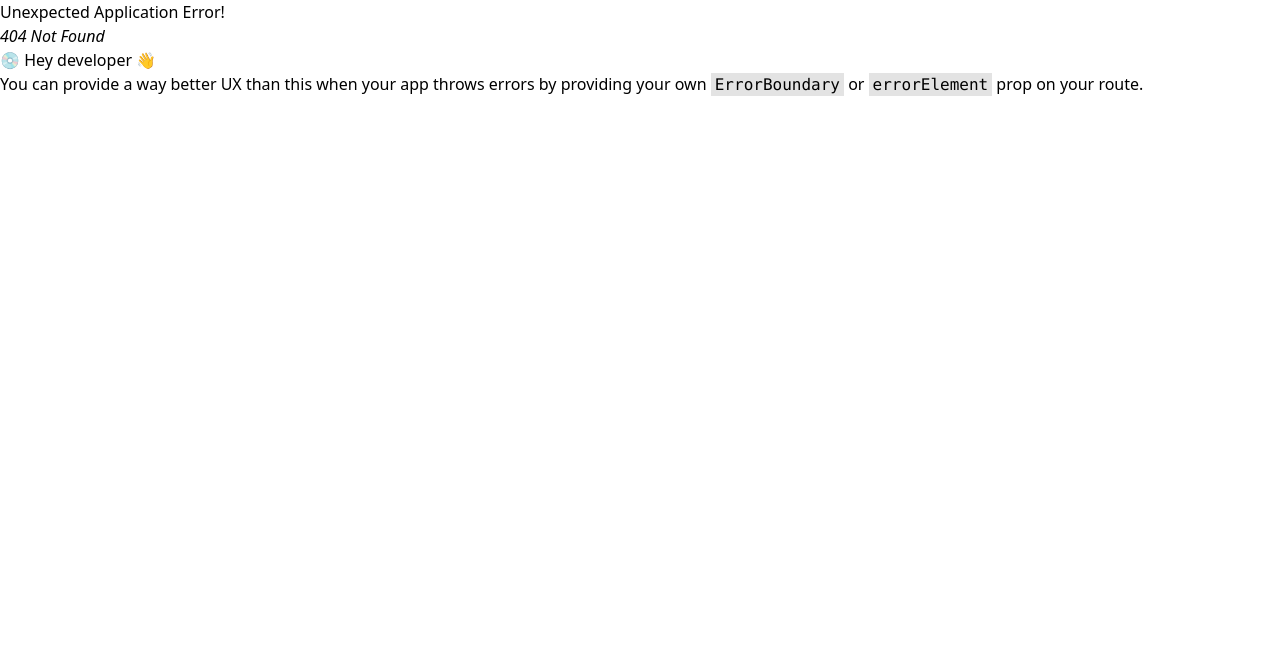
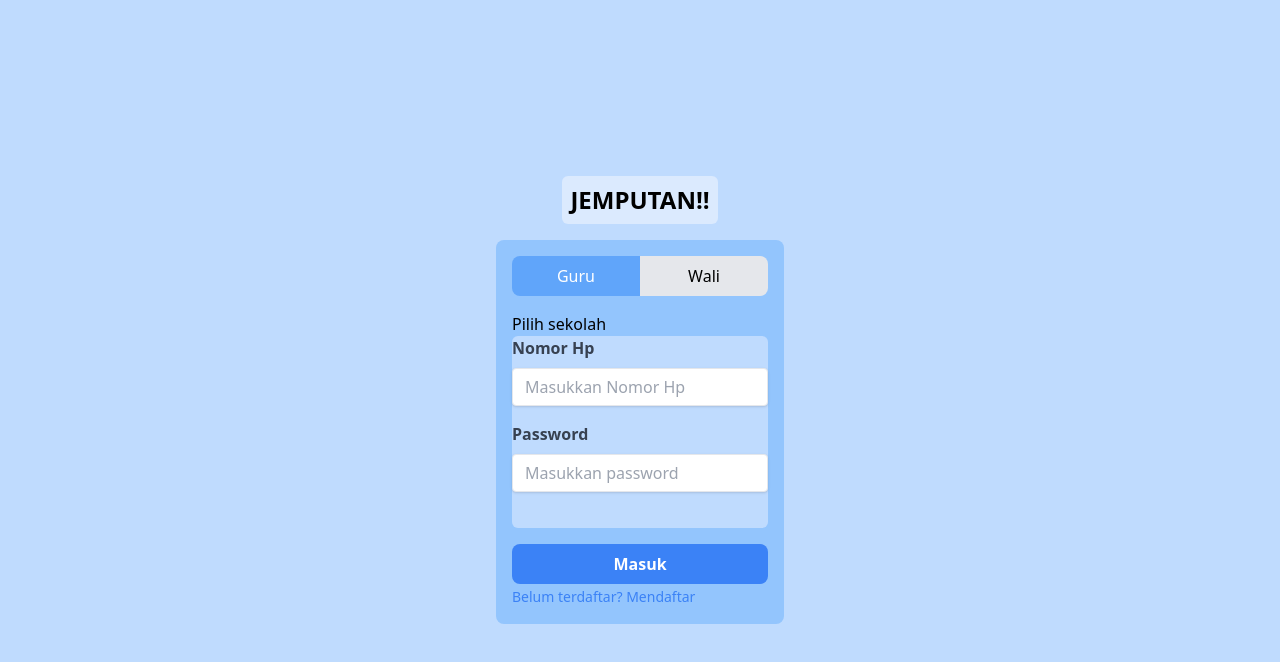
Before and after one commit to accelerator-01/jemputan, a React (Vite) app: page /auth in a window 1280 px wide. Before the commit this address had no page. Shown: the top 662 px of the page. Built offline with nearby package versions, Linux system fonts and the light colour scheme; the HTML template or start-up script is replaced by a standard one.

Commit message:
Hot Fix on auth components

```diff
--- a/src/auth/AuthCard.jsx
+++ b/src/auth/AuthCard.jsx
@@ -1,9 +1,58 @@
-import loadingImg from "../assets/loadin_img.png";
+import { useState } from "react";
+import Login from "./Login";
+import Register from "./Register";
+import ChooseSchool from "./ChooseSchool";
+import DirectLink from "../utils/DirectLink";
+import Button from "../utils/Button";
+
 function AuthCard() {
+  const [activeTab, setActiveTab] = useState("Guru");
+  const [isLogin, setIsLogin] = useState(true);
+
+  const toggleAuth = () => {
+    setIsLogin(!isLogin);
+  };
   return (
-    <div>
-      On progress~
-      <img className="w-1/2" src={loadingImg} alt="loading" />
+    <div className="flex flex-col items-center justify-center min-h-screen bg-blue-200 p-4">
+      <div className="bg-blue-100 text-center text-2xl font-bold p-2 rounded-md mb-4">
+        JEMPUTAN!!
+      </div>
+      <div className="bg-blue-300 rounded-lg p-4 w-72">
+        <div className="flex justify-between mb-4">
+          <button
+            className={`w-1/2 py-2 rounded-l-lg ${
+              activeTab === "Guru" ? "bg-blue-400 text-white" : "bg-gray-200"
+            }`}
+            onClick={() => setActiveTab("Guru")}
+          >
+            Guru
+          </button>
+          <button
+            className={`w-1/2 py-2 rounded-r-lg ${
+              activeTab === "Wali" ? "bg-blue-400 text-white" : "bg-gray-200"
+            }`}
+            onClick={() => setActiveTab("Wali")}
+          >
+            Wali
+          </button>
+        </div>
+        <ChooseSchool />
+        {isLogin ? <Login /> : <Register />}
+        <Button color="blue" size="md" className="w-full py-2 rounded-lg">
+          {isLogin ? "Masuk" : "Mendaftar"}
+        </Button>
+        <DirectLink className="text-center mt-4">
+          {isLogin ? (
+            <>
+              Belum terdaftar? <span onClick={toggleAuth}>Mendaftar</span>
+            </>
+          ) : (
+            <>
+              Sudah terdaftar? <span onClick={toggleAuth}>Masuk</span>
+            </>
+          )}
+        </DirectLink>
+      </div>
     </div>
   );
 }
--- /dev/null
+++ b/src/auth/ChooseSchool.jsx
@@ -0,0 +1,5 @@
+function ChooseSchool() {
+  return <div>Pilih sekolah</div>;
+}
+
+export default ChooseSchool;
--- a/src/auth/Login.jsx
+++ b/src/auth/Login.jsx
@@ -1,47 +1,39 @@
-import { useState } from "react";
-import ChooseSchool from "./ChooseSchool";
-import Register from "./Register";
-
 function Login() {
-  const [activeTab, setActiveTab] = useState("Guru");
-
   return (
-    <div className="flex flex-col items-center justify-center min-h-screen bg-blue-200 p-4">
-      <div className="bg-blue-100 text-center text-2xl font-bold p-2 rounded-md mb-4">
-        JEMPUTAN!!
+    <>
+      <div className="bg-blue-200 h-48 rounded-md mb-4">
+        <form>
+          <div className="mb-4">
+            <label
+              htmlFor="nomorhp"
+              className="block text-gray-700 font-bold mb-2"
+            >
+              Nomor Hp
+            </label>
+            <input
+              type="nomorhp"
+              id="nomorhp"
+              className="shadow appearance-none border rounded w-full py-2 px-3 text-gray-700 leading-tight focus:outline-none focus:shadow-outline"
+              placeholder="Masukkan Nomor Hp"
+            />
+          </div>
+          <div className="mb-4">
+            <label
+              htmlFor="password"
+              className="block text-gray-700 font-bold mb-2"
+            >
+              Password
+            </label>
+            <input
+              type="password"
+              id="password"
+              className="shadow appearance-none border rounded w-full py-2 px-3 text-gray-700 leading-tight focus:outline-none focus:shadow-outline"
+              placeholder="Masukkan password"
+            />
+          </div>
+        </form>
       </div>
-      <div className="bg-blue-300 rounded-lg p-4 w-72">
-        <div className="flex justify-between mb-4">
-          <button
-            className={`w-1/2 py-2 rounded-l-lg ${
-              activeTab === "Guru" ? "bg-blue-400 text-white" : "bg-gray-200"
-            }`}
-            onClick={() => setActiveTab("Guru")}
-          >
-            Guru
-          </button>
-          <button
-            className={`w-1/2 py-2 rounded-r-lg ${
-              activeTab === "Wali" ? "bg-blue-400 text-white" : "bg-gray-200"
-            }`}
-            onClick={() => setActiveTab("Wali")}
-          >
-            Wali
-          </button>
-        </div>
-        <div className="bg-blue-200 h-48 rounded-md mb-4">
-          <ChooseSchool />
-          {/* Content goes here */}
-        </div>
-        <button className="bg-blue-500 text-white w-full py-2 rounded-lg">
-          Masuk
-        </button>
-        <div className="text-center mt-4">
-          Belum terdaftar?{" "}
-          <Register className="text-blue-500">Mendaftar</Register>
-        </div>
-      </div>
-    </div>
+    </>
   );
 }
 
--- a/src/auth/Register.jsx
+++ b/src/auth/Register.jsx
@@ -1,46 +1,39 @@
-import { useState } from "react";
-import ChooseSchool from "./ChooseSchool";
-import Login from "./Login";
-
 function Register() {
-  const [activeTab, setActiveTab] = useState("Guru");
-
   return (
-    <div className="flex flex-col items-center justify-center min-h-screen bg-blue-200 p-4">
-      <div className="bg-blue-100 text-center text-2xl font-bold p-2 rounded-md mb-4">
-        JEMPUTAN!!
+    <>
+      <div className="bg-blue-200 h-48 rounded-md mb-4">
+        <form>
+          <div className="mb-4">
+            <label
+              htmlFor="nomorhp"
+              className="block text-gray-700 font-bold mb-2"
+            >
+              Nomor Hp
+            </label>
+            <input
+              type="nomorhp"
+              id="nomorhp"
+              className="shadow appearance-none border rounded w-full py-2 px-3 text-gray-700 leading-tight focus:outline-none focus:shadow-outline"
+              placeholder="Masukkan Nomor Hp"
+            />
+          </div>
+          <div className="mb-4">
+            <label
+              htmlFor="password"
+              className="block text-gray-700 font-bold mb-2"
+            >
+              Password
+            </label>
+            <input
+              type="password"
+              id="password"
+              className="shadow appearance-none border rounded w-full py-2 px-3 text-gray-700 leading-tight focus:outline-none focus:shadow-outline"
+              placeholder="Masukkan password"
+            />
+          </div>
+        </form>
       </div>
-      <div className="bg-blue-300 rounded-lg p-4 w-72">
-        <div className="flex justify-between mb-4">
-          <button
-            className={`w-1/2 py-2 rounded-l-lg ${
-              activeTab === "Guru" ? "bg-blue-400 text-white" : "bg-gray-200"
-            }`}
-            onClick={() => setActiveTab("Guru")}
-          >
-            Guru
-          </button>
-          <button
-            className={`w-1/2 py-2 rounded-r-lg ${
-              activeTab === "Wali" ? "bg-blue-400 text-white" : "bg-gray-200"
-            }`}
-            onClick={() => setActiveTab("Wali")}
-          >
-            Wali
-          </button>
-        </div>
-        <div className="bg-blue-200 h-48 rounded-md mb-4">
-          <ChooseSchool />
-          {/* Content goes here */}
-        </div>
-        <button className="bg-blue-500 text-white w-full py-2 rounded-lg">
-          Mendaftar
-        </button>
-        <div className="text-center mt-4">
-          Sudah terdaftar? <Login className="text-blue-500">Masuk</Login>
-        </div>
-      </div>
-    </div>
+    </>
   );
 }
 
--- a/src/pages/Home.jsx
+++ b/src/pages/Home.jsx
@@ -10,7 +10,7 @@ function Home() {
     <div className="bg-background_1 bg-cover bg-center h-screen flex flex-col justify-between">
       <Header className="top-0 left-0 w-full" />
       <h1 className="text-4xl font-bold text-center h-12">Selamat Datang!</h1>
-      <Button to="/wali" color="blue" size="lg" className="w-1/2 mx-auto">
+      <Button to="/auth" color="blue" size="lg" className="w-1/2 mx-auto">
         Tekan untuk memulai!
       </Button>
       <Footer className="bottom-0 left-0 w-full" />
--- /dev/null
+++ b/src/utils/DirectLink.jsx
@@ -0,0 +1,28 @@
+import { Link } from "react-router-dom";
+import PropTypes from "prop-types";
+
+function DirectLink({ children, to, onClick }) {
+  const className = "text-sm text-blue-500 hover:text-blue-600 hover:underline";
+
+  if (onClick) {
+    return (
+      <button onClick={onClick} className={className}>
+        {children}
+      </button>
+    );
+  }
+
+  return (
+    <Link to={to} className={className} onClick={onClick}>
+      {children}
+    </Link>
+  );
+}
+
+DirectLink.propTypes = {
+  children: PropTypes.node.isRequired,
+  to: PropTypes.node.isRequired,
+  onClick: PropTypes.node,
+};
+
+export default DirectLink;
```
Also changed, not shown: src/App.jsx (+1 -15 lines).
